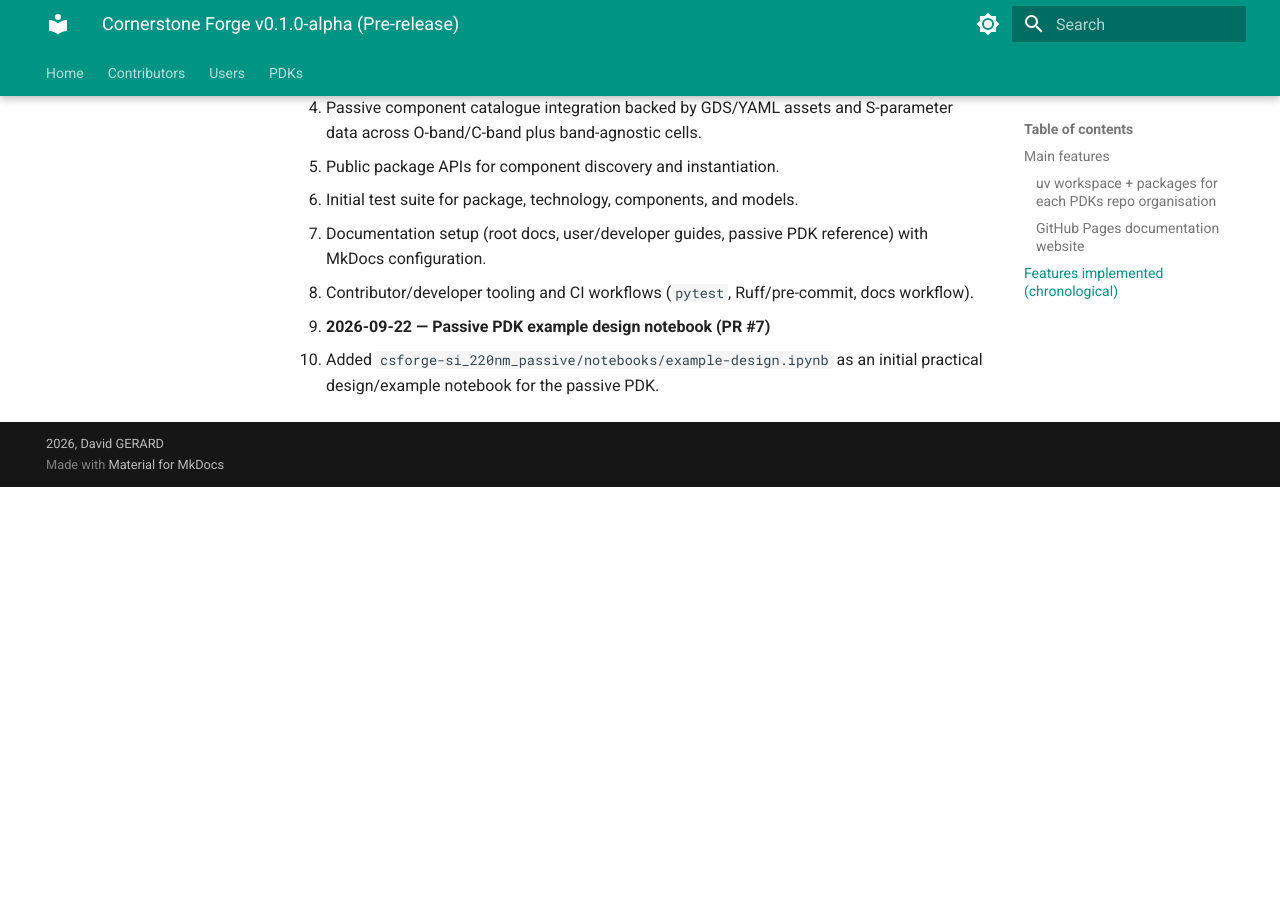
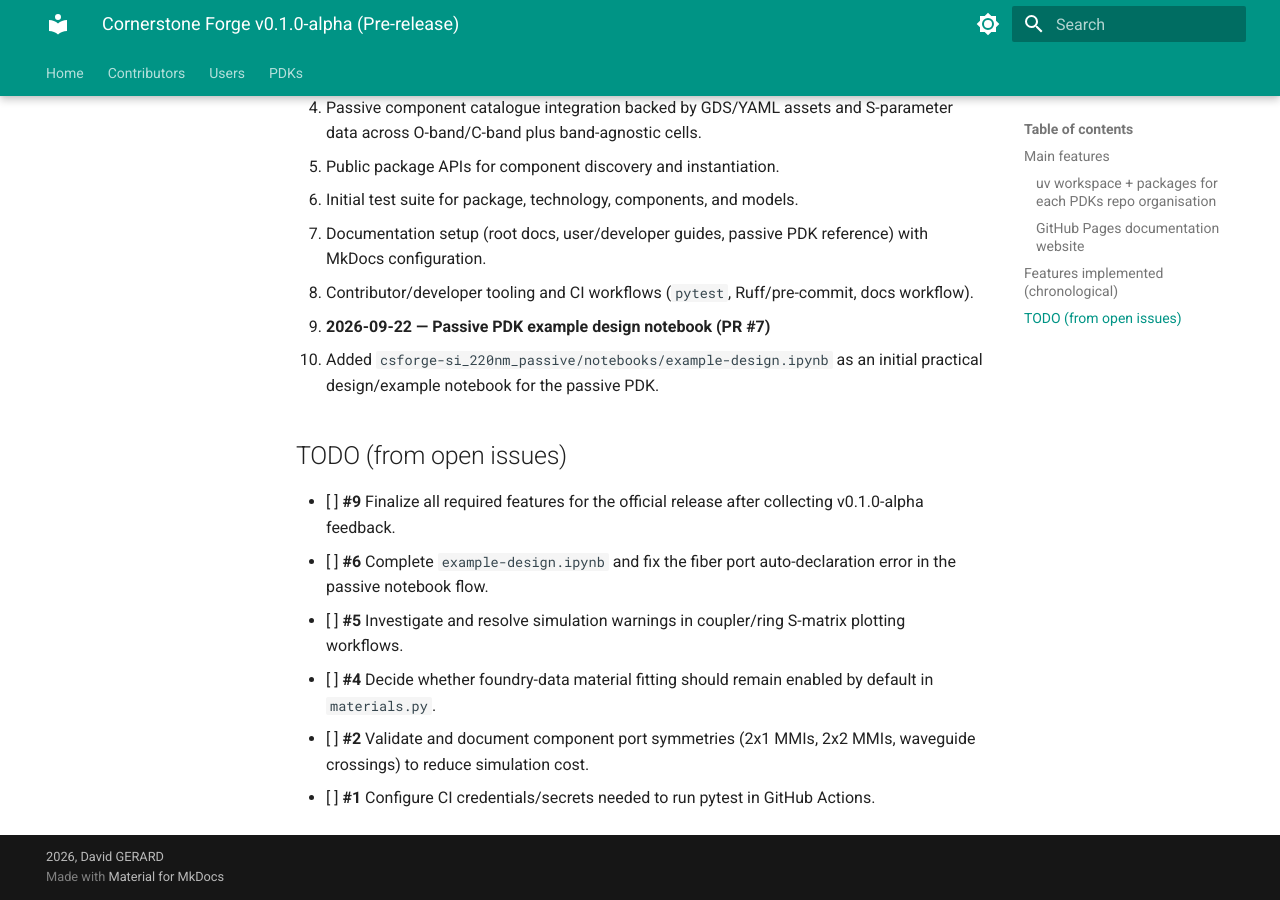
Before and after one commit to David-GERARD/cornerstone-forge, an MkDocs documentation site: the page built from docs/releases/v0.1.0-alpha.md, in a window 1280 px wide and 900 px high, scrolled down 839 px. Built offline with MkDocs 1.6.1 and Material for MkDocs 9.7.7, drawn with Linux system fonts in a browser that asks for light colours; before the commit the page ends 1326 px from its top, so only the background shows below that.

Commit message:
docs: add TODO section from open issues
Co-authored-by: David-GERARD <56201515+David-GERARD@users.noreply.github.com>

```diff
--- a/docs/releases/v0.1.0-alpha.md
+++ b/docs/releases/v0.1.0-alpha.md
@@ -27,3 +27,12 @@ The project includes a documentation workflow intended for publishing a GitHub P
 
 2. **2026-09-22 — Passive PDK example design notebook (PR #7)**
    - Added `csforge-si_220nm_passive/notebooks/example-design.ipynb` as an initial practical design/example notebook for the passive PDK.
+
+## TODO (from open issues)
+
+- [ ] **#9** Finalize all required features for the official release after collecting v0.1.0-alpha feedback.
+- [ ] **#6** Complete `example-design.ipynb` and fix the fiber port auto-declaration error in the passive notebook flow.
+- [ ] **#5** Investigate and resolve simulation warnings in coupler/ring S-matrix plotting workflows.
+- [ ] **#4** Decide whether foundry-data material fitting should remain enabled by default in `materials.py`.
+- [ ] **#2** Validate and document component port symmetries (2x1 MMIs, 2x2 MMIs, waveguide crossings) to reduce simulation cost.
+- [ ] **#1** Configure CI credentials/secrets needed to run pytest in GitHub Actions.
```
